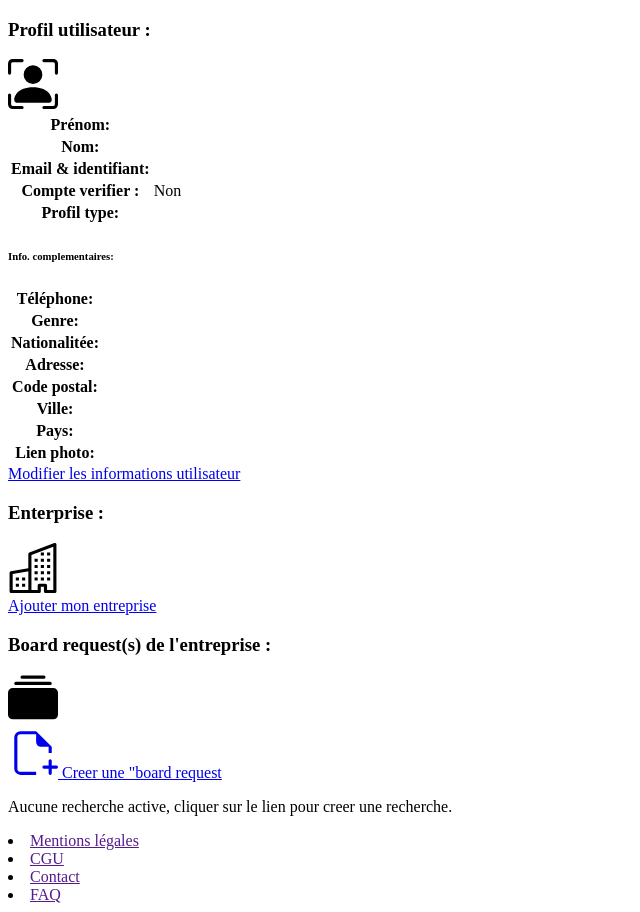
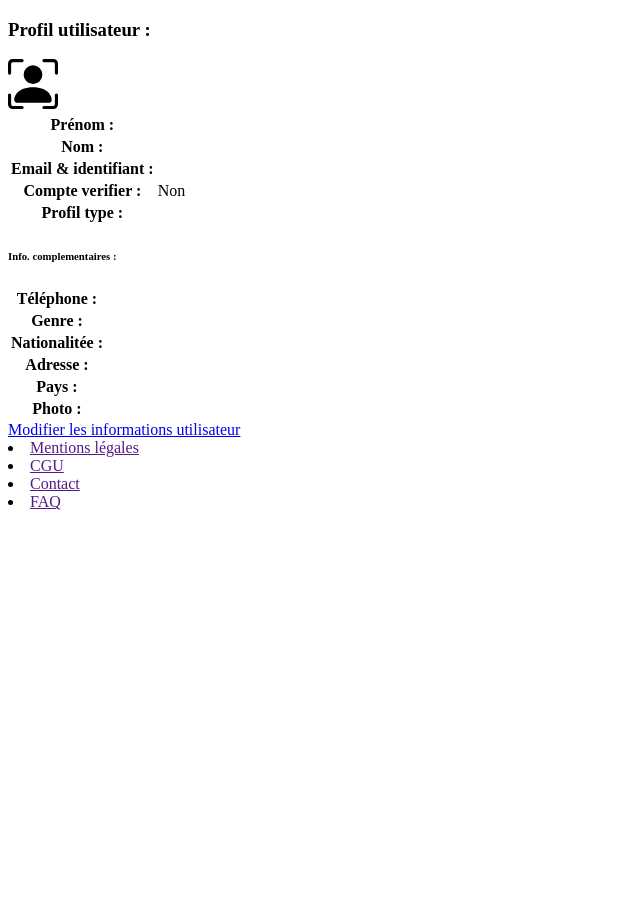
Before and after one commit to WildCodeSchool/lyon-php-2003-project3-trouvetonboard, a Symfony app: template templates/user/profileShow.html.twig in a window 1280 px wide. Shown: the part 44-956 px from the top of the page, without its empty margins (0-640 px from the left). After the commit the page ends 554 px from the top, so only its background shows below. Run offline with Twig, Linux system fonts and the light colour scheme; the template is opened without the code that fills it, so the values that code supplies are empty; some libraries are stand-ins or nearby versions.

Commit message:
Add correction form order and details color ...

```diff
--- a/templates/user/_profile_show_base_user.html.twig
+++ b/templates/user/_profile_show_base_user.html.twig
@@ -6,18 +6,18 @@
         </div>
     </div>
 </div>
-<table class="table table container-fluid">
+<table class="table table container-fluid container-table">
     <tbody>
     <tr>
-        <th width="{{ thWidth }}">Prénom:</th>
+        <th width="{{ thWidth }}">Prénom :</th>
         <td><span class="font-weight-light h-1">{{ user.firstName }}</span></td>
     </tr>
     <tr>
-        <th width="{{ thWidth }}">Nom:</th>
+        <th width="{{ thWidth }}">Nom :</th>
         <td>{{ user.lastName }}</td>
     </tr>
     <tr>
-        <th width="{{ thWidth }}">Email & identifiant:</th>
+        <th width="{{ thWidth }}">Email & identifiant :</th>
         <td>{{ user.email }}</td>
     </tr>
     <tr>
@@ -25,7 +25,7 @@
         <td>{{ user.isVerified ? 'Oui' : 'Non' }}</td>
     </tr>
     <tr>
-        <th width="{{ thWidth }}">Profil type:</th>
+        <th width="{{ thWidth }}">Profil type :</th>
         <td>
             {{ user.enterprise ? "Profil Entreprise" }}
             {{ user.advisor ? "Profil Advisor" }}
@@ -34,42 +34,36 @@
     </tbody>
 </table>
 <div class="{{ titleBlock }} rounded-0 p-0">
-    <h6 class="m-0 align-self-center">Info. complementaires:</h6>
+    <h6 class="m-0 align-self-center">Info. complementaires :</h6>
 </div>
 
-<table class="table container-fluid">
-
+<table class="table container-fluid container-table">
     <tbody>
     <tr>
-        <th width="{{ thWidth }}">Téléphone:</th>
+        <th width="{{ thWidth }}">Téléphone :</th>
         <td>{{ user.phone }}</td>
     </tr>
     <tr>
-        <th width="{{ thWidth }}">Genre:</th>
+        <th width="{{ thWidth }}">Genre :</th>
         <td>{{ user.gender }}</td>
     </tr>
     <tr>
-        <th width="{{ thWidth }}">Nationalitée:</th>
+        <th width="{{ thWidth }}">Nationalitée :</th>
         <td>{{ user.nationality }}</td>
     </tr>
     <tr>
-        <th width="{{ thWidth }}">Adresse:</th>
-        <td><span class="font-weight-light h-1">{{ user.address }}</span></td>
+        <th width="{{ thWidth }}">Adresse :</th>
+        <td>
+            {{ user.address }}
+            {{ user.postCode ~ " " ~ user.city }}
+        </td>
     </tr>
     <tr>
-        <th width="{{ thWidth }}">Code postal:</th>
-        <td>{{ user.lastName }}</td>
-    </tr>
-    <tr>
-        <th width="{{ thWidth }}">Ville:</th>
-        <td>{{ user.email }}</td>
-    </tr>
-    <tr>
-        <th width="{{ thWidth }}">Pays:</th>
+        <th width="{{ thWidth }}">Pays :</th>
         <td>{{ user.country }}</td>
     </tr>
     <tr>
-        <th width="{{ thWidth }}">Lien photo:</th>
+        <th width="{{ thWidth }}">Photo :</th>
         <td>{{ user.pictureLink }}</td>
     </tr>
 
--- a/templates/user/_profile_show_board_request.html.twig
+++ b/templates/user/_profile_show_board_request.html.twig
@@ -10,7 +10,7 @@
 </div>
 <div class="d-flex flex-fill container-btn p-3">
         <a href="{{ path('profile_newBdReq') }}">
-        {{ include('components/_icon_new.html.twig') }} Creer une "board request</a>
+        {{ include('components/_icon_new.html.twig') }} Creer une "board request"</a>
 </div>
 <div class="container-fluid row m-0  justify-content-between">
     {% if app.user.enterprise is not null %}
--- a/templates/user/_profile_show_enterprise.html.twig
+++ b/templates/user/_profile_show_enterprise.html.twig
@@ -7,31 +7,34 @@
     </div>
 </div>
 {% if user.enterprise %}
-    <table class="table">
+    <table class="table container-table">
         <tbody>
         <tr>
             <th width="{{ thWidth }}">Nom de l'entreprise :</th>
             <td>{{ user.enterprise.name }}</td>
         </tr>
         <tr>
-            <th width="{{ thWidth }}">Status du payment :</th>
-            <td>{{ user.enterprise.paymentStatus }}</td>
+            <th width="{{ thWidth }}">Adresse :</th>
+            <td>
+                {{ user.enterprise.address }}
+                {{ user.enterprise.zipCode ~ " " ~ user.enterprise.city }}
+            </td>
         </tr>
         <tr>
-            <th width="{{ thWidth }}">Adresse :</th>
-            <td>{{ user.enterprise.paymentStatus }}</td>
-        </tr>
-        <tr>
-            <th width="{{ thWidth }}">Representant legal:</th>
+            <th width="{{ thWidth }}">Représentant légal :</th>
             <td>{{ user.enterprise.legelRepresentative }}</td>
         </tr>
         <tr>
-            <th width="{{ thWidth }}">Lien linkedIn:</th>
+            <th width="{{ thWidth }}">Lien linkedIn :</th>
             <td>{{ user.enterprise.linkedinLink }}</td>
         </tr>
         <tr>
-            <th width="{{ thWidth }}">Lien site Web:</th>
+            <th width="{{ thWidth }}">Site Web :</th>
             <td>{{ user.enterprise.websiteLink }}</td>
+        </tr>
+        <tr>
+            <th width="{{ thWidth }}">Status du paiement :</th>
+            <td>{{ user.enterprise.paymentStatus }}</td>
         </tr>
         </tbody>
     </table>
@@ -40,8 +43,8 @@
             Modifier les informations de l'entreprise</a>
     </div>
 {% else %}
-    <div class="d-flex p-2 justify-content-around ml-1 container-a">
+    <div class="d-flex flex-fill justify-content-center container-btn p-3">
         <a href="{{ path('enterprise_new') }}">
-            Ajouter mon entreprise</a>
+            {{ include('components/_icon_new.html.twig') }} Ajouter mon entreprise</a>
     </div>
 {% endif %}
--- a/templates/user/profileShow.html.twig
+++ b/templates/user/profileShow.html.twig
@@ -14,14 +14,18 @@
                         Modifier les informations utilisateur</a>
                 </div>
             </div>
+            {% if is_granted('ROLE_ENTERPRISE') %}
             <div class="{{ formBlockStd }}">
                 {% include 'user/_profile_show_enterprise.html.twig' %}
             </div>
+            {% endif %}
         </div>
         <!-- col 2 -->
+        {% if is_granted('ROLE_ENTERPRISE') %}
         <div class="col-lg-8 col-md-12 {{ formBlockStd }}">
             {% include 'user/_profile_show_board_request.html.twig' %}
         </div>
+        {% endif %}
     </div>
     </div>
 {% endblock %}
```
Also changed, not shown: assets/scss/_containers.scss (+17 -0 lines), src/Controller/EnterpriseController.php (+9 -3 lines), src/Entity/Enterprise.php (+23 -0 lines), src/Entity/User.php (+10 -0 lines), src/Form/EnterpriseType.php (+8 -8 lines), src/Form/UserType.php (+12 -12 lines), templates/user/edit.html.twig (+3 -7 lines).
